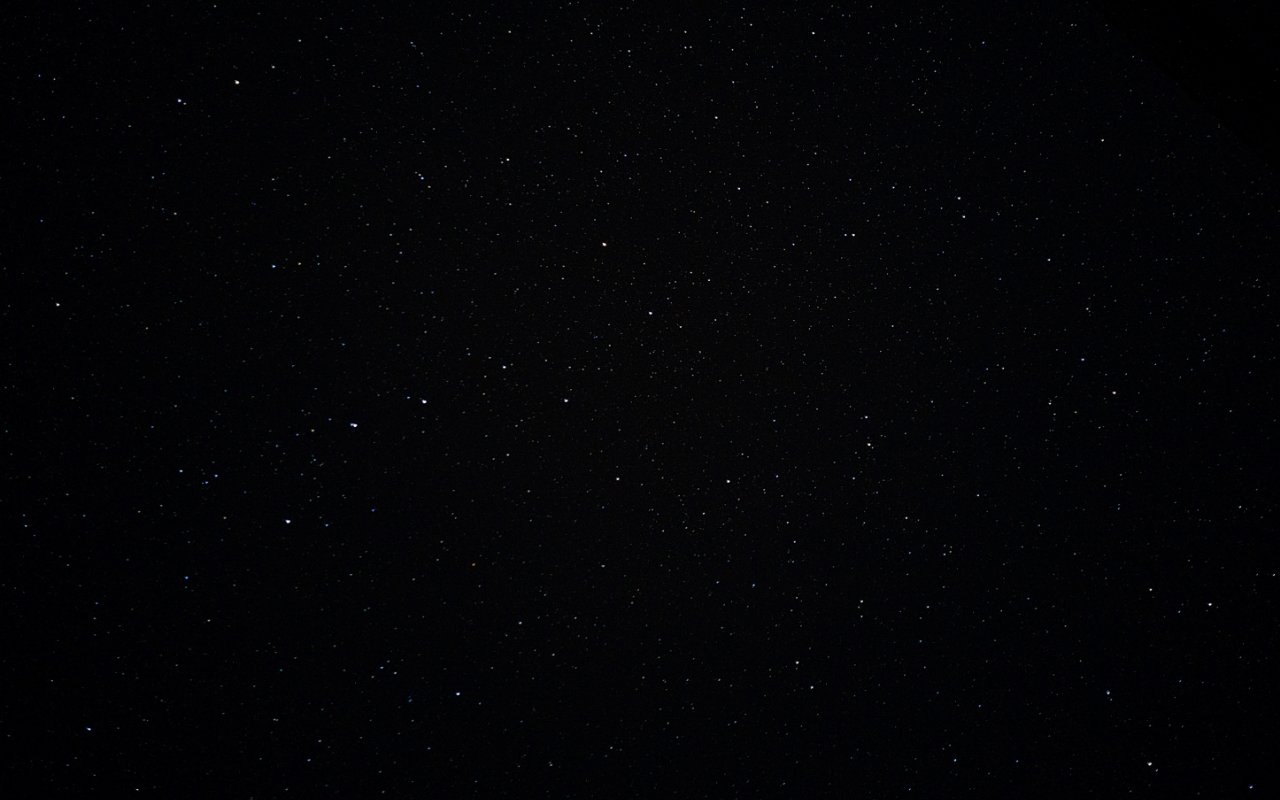
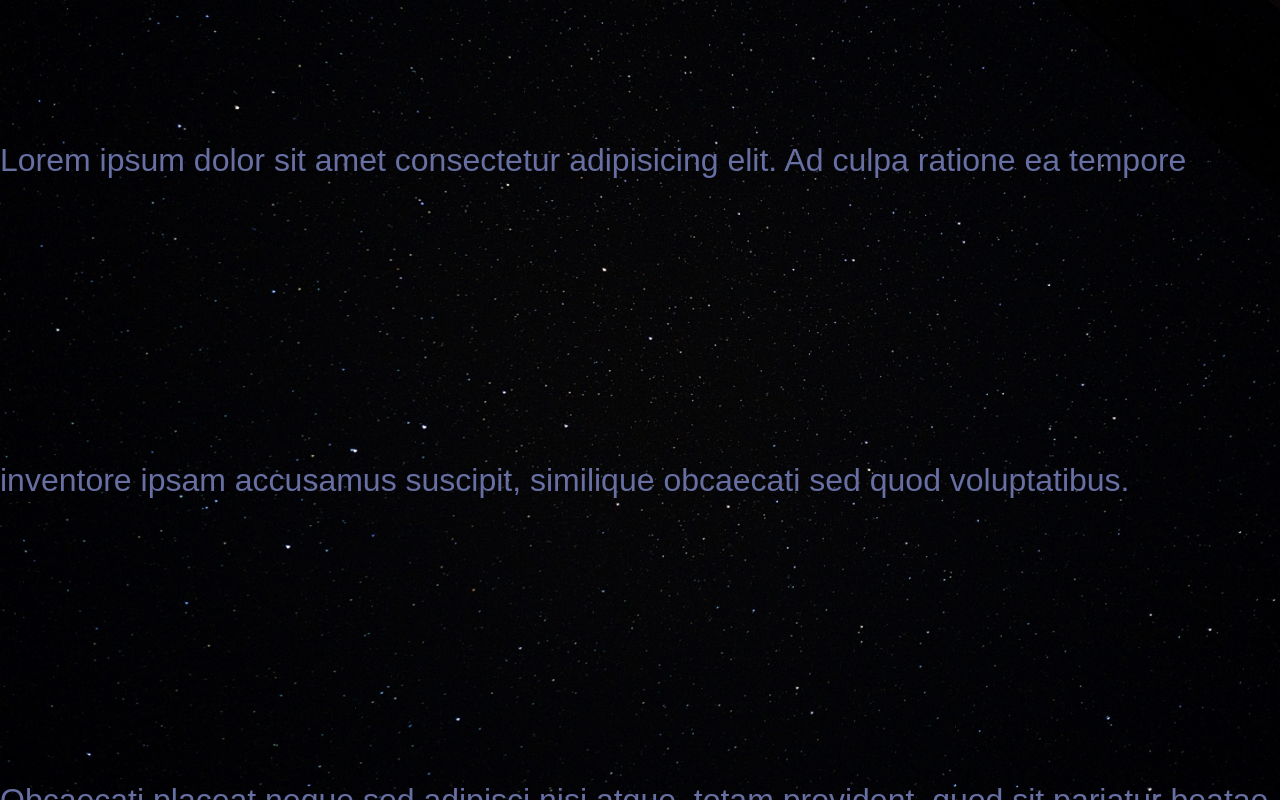
Before and after one commit to oooomair/omairs-universe, a React (Create React App) app: page / in a window 1280 px wide. Shown: the top 800 px of the page. Built offline with nearby package versions, Linux system fonts and the light colour scheme.

Commit message:
background check

```diff
--- a/src/App.jsx
+++ b/src/App.jsx
@@ -3,7 +3,7 @@ import './app.scss';
 function App() {
   return (
     <div className="App">
-      {/* <p> Lorem ipsum dolor sit amet consectetur adipisicing elit. Ad culpa ratione ea tempore inventore ipsam accusamus suscipit, similique obcaecati sed quod voluptatibus. Obcaecati placeat neque sed adipisci nisi atque, totam provident, quod sit pariatur beatae dolorum sunt eum non quasi facilis voluptatum aliquam minus accusamus? Et consequatur omnis odio quo dolorum voluptates optio neque, architecto repudiandae consequuntur excepturi dignissimos possimus quae ad aperiam rem nihil aliquam, corrupti animi id fuga alias ullam! Numquam voluptate sit exercitationem? Necessitatibus recusandae ullam laborum magni ducimus non. Quidem ipsa architecto assumenda consectetur odit blanditiis maiores id explicabo? Unde suscipit corrupti ipsam dolor quibusdam harum. </p> */}
+      <p> Lorem ipsum dolor sit amet consectetur adipisicing elit. Ad culpa ratione ea tempore inventore ipsam accusamus suscipit, similique obcaecati sed quod voluptatibus. Obcaecati placeat neque sed adipisci nisi atque, totam provident, quod sit pariatur beatae dolorum sunt eum non quasi facilis voluptatum aliquam minus accusamus? Et consequatur omnis odio quo dolorum voluptates optio neque, architecto repudiandae consequuntur excepturi dignissimos possimus quae ad aperiam rem nihil aliquam, corrupti animi id fuga alias ullam! Numquam voluptate sit exercitationem? Necessitatibus recusandae ullam laborum magni ducimus non. Quidem ipsa architecto assumenda consectetur odit blanditiis maiores id explicabo? Unde suscipit corrupti ipsam dolor quibusdam harum. </p>
     </div>
   );
 }
--- a/src/app.scss
+++ b/src/app.scss
@@ -11,10 +11,10 @@
     scroll-behavior: smooth;
   }
 
-  // p{
-  //   font-size: 2rem;
-  //   line-height: 20rem;
-  // }
+  p{
+    font-size: 2rem;
+    line-height: 20rem;
+  }
 
 
   body {
```
